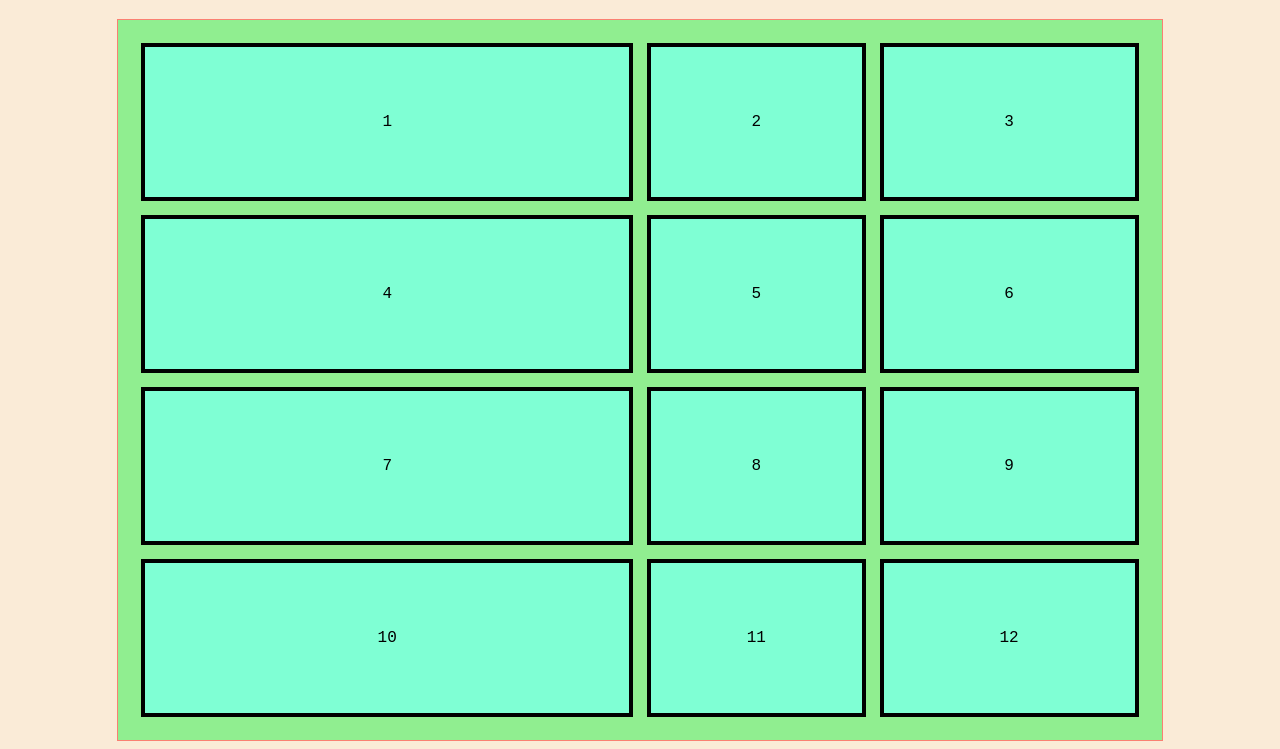
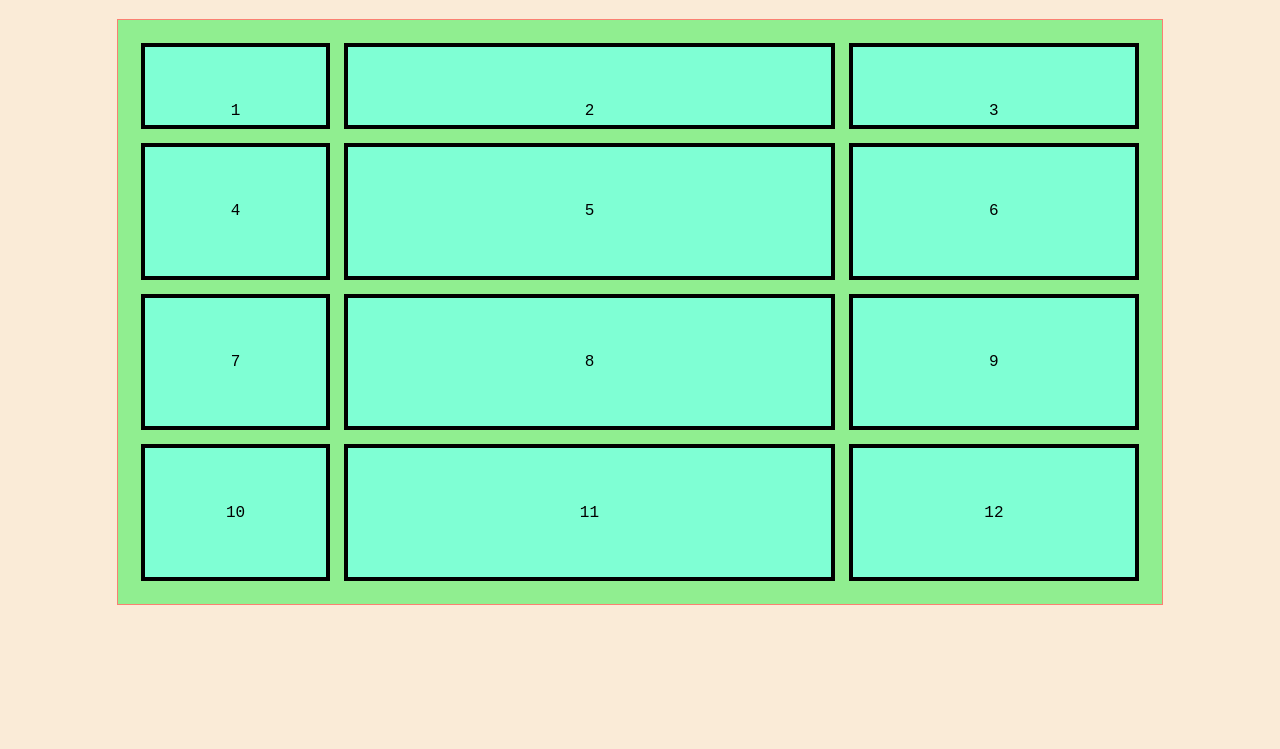
Before and after one commit to juandavidcr/grid-layout, a plain HTML site: page index.html in a window 1280 px wide. Shown: the part 61-810 px from the top of the page. Drawn offline with Linux system fonts and the light colour scheme.

Commit message:
Ajustes de proporcion de grid 20 50 auto

```diff
--- a/styles.css
+++ b/styles.css
@@ -6,7 +6,8 @@ body {
 
 .grid-layout{
     display: grid;
-    grid-template-columns: 50% 23% auto;
+    grid-template-columns: 20% 50% auto;
+    grid-template-rows: 100px auto;
     width: 80%;
     margin: 0 auto;
     text-align: center;
@@ -20,6 +21,7 @@ body {
     background-color: aquamarine;
     border: 4px solid black;
     margin:7px;
+    padding: 0.9em;
     text-align: center;
-    line-height: 150px;
+    line-height: 100px;
 }
```
